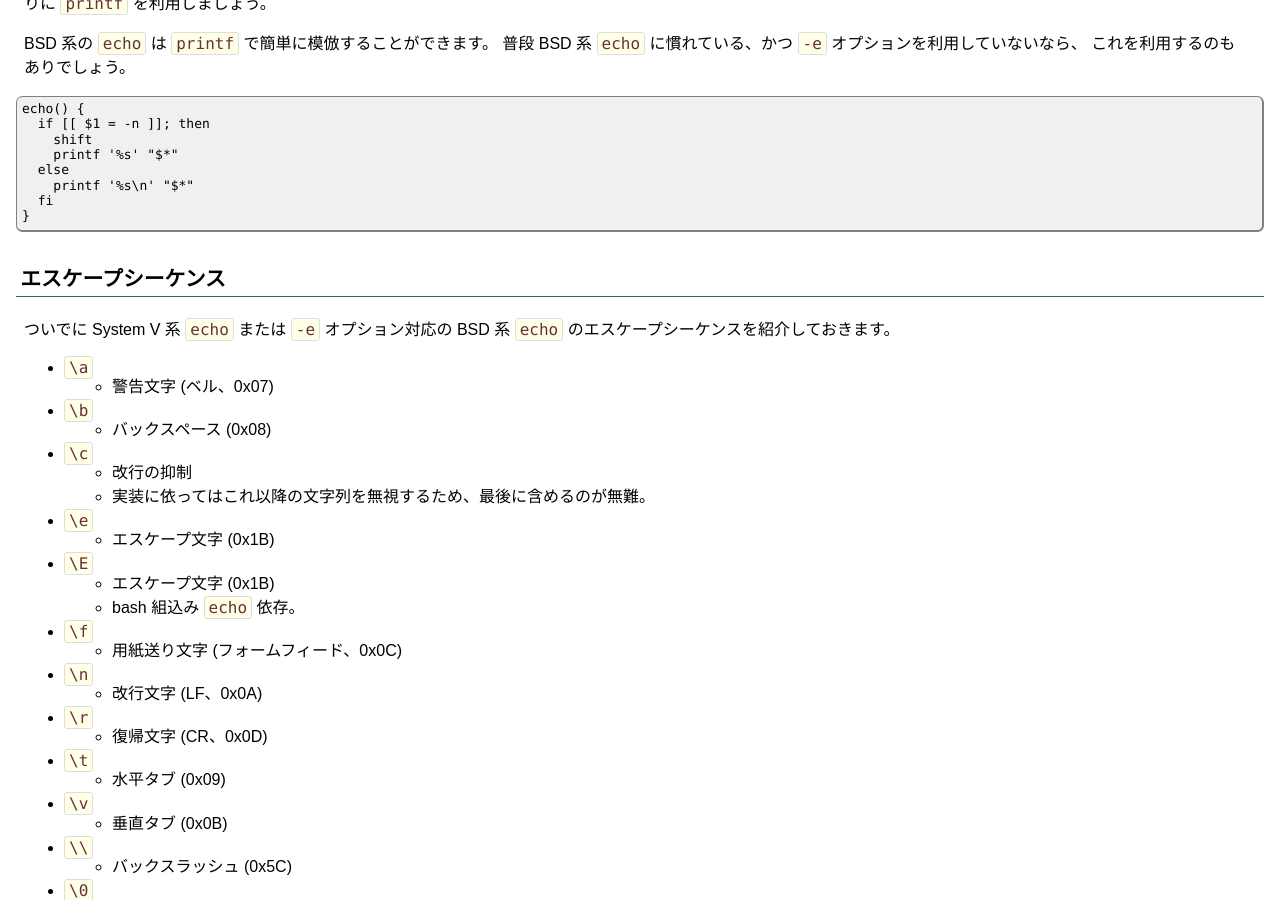
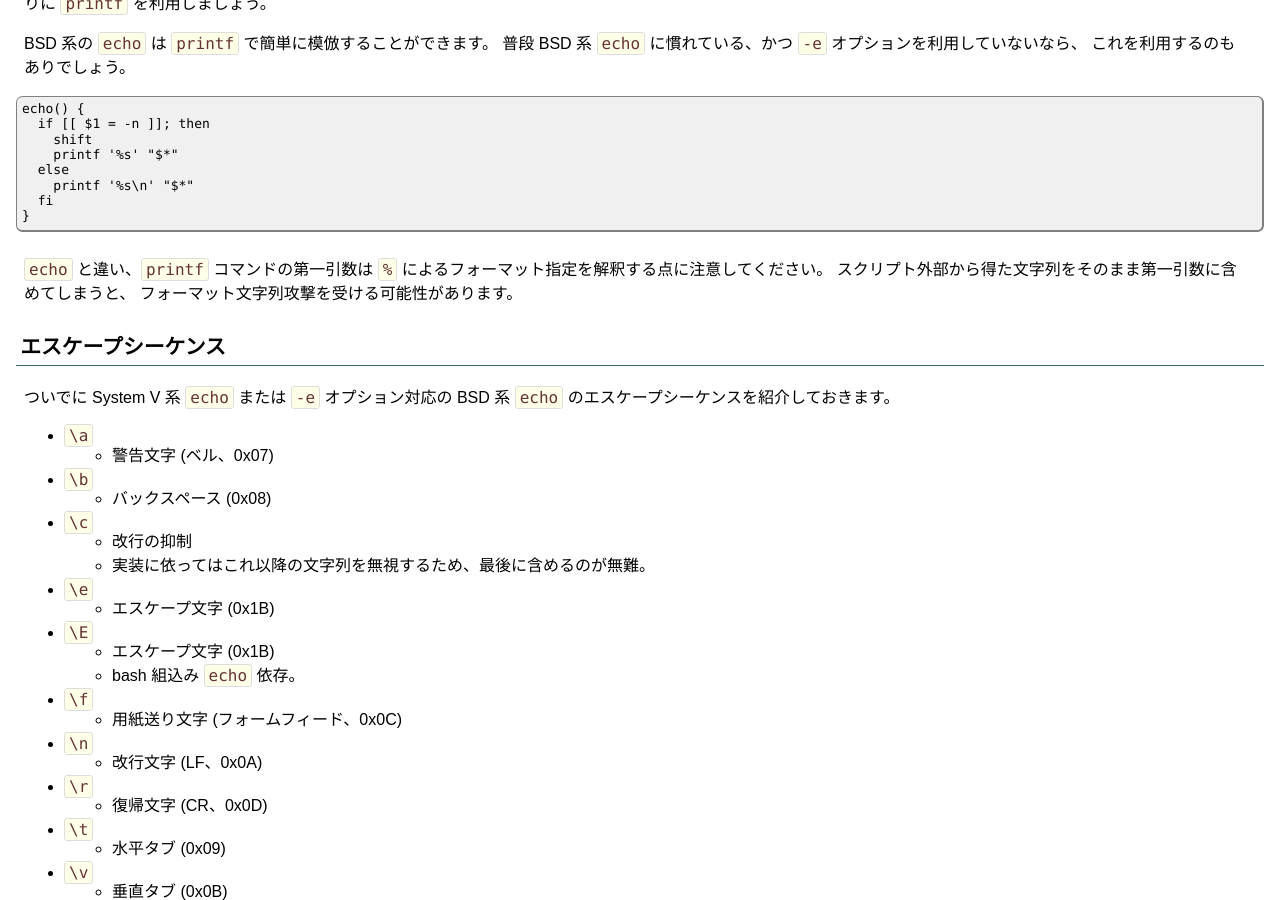
Before and after one commit to fumiyas/fumiyas.github.io, a Jekyll site: the page built from _posts/2013-12-08-echo.sh-advent-calendar.md, in a window 1280 px wide and 900 px high, scrolled down 1506 px. Built offline with Jekyll 4.4.1, drawn with Linux system fonts in a browser that asks for light colours; Markdown is read by kramdown in place of the engine named in the settings; comment, search, counter and statistics services are not loaded.

Commit message:
Add printf format-string vulnerability info

````diff
--- a/_posts/2013-12-08-echo.sh-advent-calendar.md
+++ b/_posts/2013-12-08-echo.sh-advent-calendar.md
@@ -110,6 +110,11 @@ echo() {
 }
 ```
 
+`echo` と違い、`printf` コマンドの第一引数は `%`
+によるフォーマット指定を解釈する点に注意してください。
+スクリプト外部から得た文字列をそのまま第一引数に含めてしまうと、
+フォーマット文字列攻撃を受ける可能性があります。
+
 エスケープシーケンス
 ----------------------------------------------------------------------
 
````
